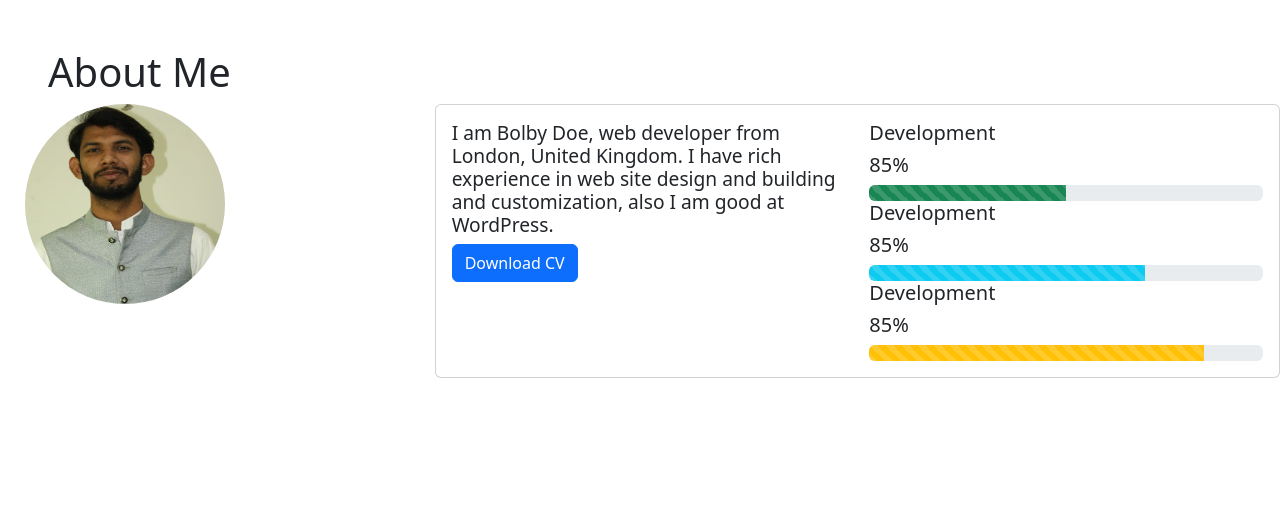
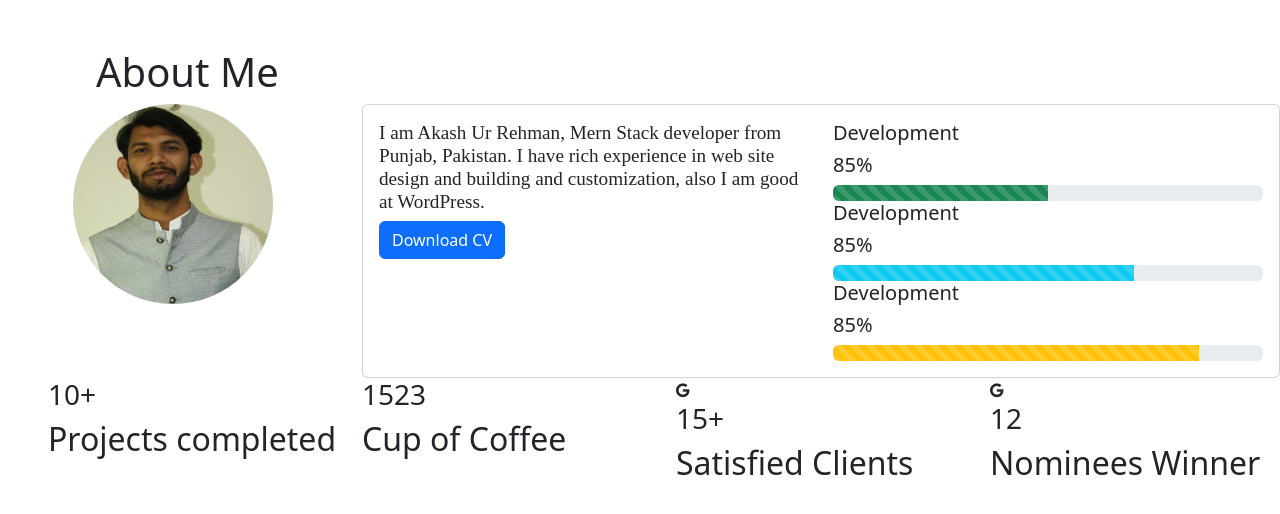
Before and after one commit to akashurrehman/Akashurrehman-portfolio, a React (Create React App) app: page /about in a window 1280 px wide. Shown: the top 514 px of the page. Built offline with nearby package versions, Linux system fonts and the light colour scheme.

Commit message:
components add

```diff
--- a/src/components/About.js
+++ b/src/components/About.js
@@ -5,26 +5,26 @@ import ProgressBar from 'react-bootstrap/ProgressBar';
 
 function About() {
     return (
-        <div className="pt-5 pl-5" >
+        <div className="pt-5" style={{paddingLeft:"3rem"}} id="about">
            <Col xs={12}>
                 <h1 style={{paddingLeft:"3rem"}}>
                     About Me
                 </h1>
             </Col>
             <Row>
-                <Col xs={12} md={4}>
+                <Col xs={12} md={3}>
                     <div className="circle-image-container">
                         <img src={profileimg} alt="My Image" className="circle-image" />
                     </div>
                 </Col>
-                <Col xs={12} md={8}>
+                <Col xs={12} md={9}>
                     <Card>
                         <Card.Body>
                             <Row>
                                 <Col>
                                     <div style={{ height: '100%' }}>
-                                        <h1 style={{fontSize:"1.2rem"}}>
-                                        I am Bolby Doe, web developer from London, United Kingdom. I have rich experience in web site design and building and customization, also I am good at WordPress.
+                                        <h1 style={{fontSize:"1.2rem", fontFamily:"serif"}}>
+                                        I am Akash Ur Rehman, Mern Stack developer from Punjab, Pakistan. I have rich experience in web site design and building and customization, also I am good at WordPress.
                                         </h1>
                                         <Button style={{}} onClick={console.log("Download CV FROM BACKEND")}>
                                             Download CV
@@ -43,7 +43,6 @@ function About() {
                                             <h5>85%</h5>
                                         <ProgressBar striped variant="info" now={70} />
                                         </div>
-
                                         <div style={{ display: 'flex', flexDirection: 'column', justifyContent: 'space-between'}}>
                                             <h5>Development</h5>
                                             <h5>85%</h5>
@@ -56,6 +55,36 @@ function About() {
                     </Card>
                 </Col>
             </Row>
+            <Row>
+                <Col xs={12} md={3}>
+                    <div className="circle-img-container">
+                    <i className="fa-brands fa-gripfire" />
+                        <h3>10+</h3>
+                        <h2>Projects completed</h2>
+                    </div>
+                </Col>
+                <Col xs={12} md={3}>
+                    <div className="circle-img-container">
+                        <i className="fa-solid fa-mug-hot" />
+                        <h3>1523</h3>
+                        <h2>Cup of Coffee</h2>
+                    </div>
+                </Col>
+                <Col xs={12} md={3}>
+                    <div className="circle-img-container">
+                        <i className="fa fa-google"/>
+                        <h3>15+</h3>
+                        <h2>Satisfied Clients</h2>
+                    </div>
+                </Col>
+                <Col xs={12} md={3}>
+                    <div className="circle-img-container">
+                        <i className="fa fa-google"/>
+                        <h3>12</h3>
+                        <h2>Nominees Winner</h2>
+                    </div>
+                </Col>
+            </Row>
         </div>
     );
 };
--- /dev/null
+++ b/src/components/Experience.js
@@ -0,0 +1,57 @@
+import React from 'react';
+import { Card, Col,Row } from 'react-bootstrap';
+
+function Experience() {
+
+    return (
+        <div className="pt-5" style={{paddingLeft:"3rem"}} id="Experience">
+            <Row>
+                <Col xs={12}>
+                    <h3>Experience</h3>
+                </Col>
+            </Row>
+            <Row>
+                <Col xs={12} md={6}>
+                    <Card>
+                        <div className='Bachelors'>
+                            <h2>2019-Present</h2>
+                            <h1>Bachelor's Degree</h1>
+                            <p>lorem</p>
+                        </div>
+                        <div className='Bachelors'>
+                            <h2>2019-Present</h2>
+                            <h1>Bachelor's Degree</h1>
+                            <p>lorem</p>
+                        </div>
+                        <div className='Bachelors'>
+                            <h2>2019-Present</h2>
+                            <h1>Bachelor's Degree</h1>
+                            <p>lorem</p>
+                        </div>
+                    </Card>
+                </Col>
+                <Col xs={12} md={6}>
+                <Card>
+                        <div className='Bachelors'>
+                            <h2>2019-Present</h2>
+                            <h1>Bachelor's Degree</h1>
+                            <p>lorem</p>
+                        </div>
+                        <div className='Bachelors'>
+                            <h2>2019-Present</h2>
+                            <h1>Bachelor's Degree</h1>
+                            <p>lorem</p>
+                        </div>
+                        <div className='Bachelors'>
+                            <h2>2019-Present</h2>
+                            <h1>Bachelor's Degree</h1>
+                            <p>lorem</p>
+                        </div>
+                    </Card>
+                </Col>
+            </Row>
+        </div>
+    );
+}
+
+export default Experience;
--- a/src/components/Home.js
+++ b/src/components/Home.js
@@ -4,6 +4,8 @@ import Sidebar from "./Sidebar";
 import './../Styles/styles.css'
 import profileimg from './../Images/new.jpg'
 import About from "./About";
+import Services from "./Services";
+import Experience from "./Experience";
 const Home = props => {
   const [textIndex, setTextIndex] = useState(0);
   const text = 'DEVELOPER';
@@ -61,6 +63,12 @@ const Home = props => {
       <section id="about">
       <About />
       </section>
+      <section id="Services">
+        <Services />
+      </section>
+      <section id="Experience">
+        <Experience />
+      </section>
     </Col>
   </Row>
   </Container>
--- /dev/null
+++ b/src/components/Services.js
@@ -0,0 +1,56 @@
+import React from 'react';
+import {Card, Col, Row} from 'react-bootstrap';
+
+function Services() {
+    return (
+        <div className="pt-5" style={{paddingLeft:"3rem"}} id="Services">
+            <Row>
+                <Col xs={12}>
+                    <h2>Services</h2>
+                </Col>
+            </Row>
+            <Row>
+                <Col xs={12} md={4}>
+                    <Card style={{justifyContent:"center", textAlign:"center", backgroundColor:"#6c6ce5"}}>
+                        <Card.Header>
+                            <Card.Img src='' alt='logo-1'/>
+                        </Card.Header>
+                        <Card.Title>
+                            UI/UX design
+                        </Card.Title>
+                        <Card.Body>
+                            lorem ipsum
+                        </Card.Body>
+                    </Card>
+                </Col>
+                <Col xs={12} md={4} >
+                    <Card style={{justifyContent:"center", textAlign:"center", backgroundColor:"#f9d74c"}}>
+                        <Card.Header>
+                            <Card.Img src='' alt='logo-2'/>
+                        </Card.Header>
+                        <Card.Title>
+                            Web Development
+                        </Card.Title>
+                        <Card.Body>
+                            lorem ipsum
+                        </Card.Body>
+                    </Card>
+                </Col>
+                <Col xs={12} md={4}>
+                    <Card style={{justifyContent:"center", textAlign:"center",backgroundColor:"#f97b8b"}}>
+                        <Card.Header>
+                            <Card.Img src='' alt='logo-3'/>
+                        </Card.Header>
+                        <Card.Title>
+                            Mobile App Development
+                        </Card.Title>
+                        <Card.Body>
+                            lorem ipsum
+                        </Card.Body>
+                    </Card>
+                </Col>
+            </Row>
+        </div>
+    );
+};
+export default Services;
--- a/src/components/Sidebar.js
+++ b/src/components/Sidebar.js
@@ -13,7 +13,7 @@ const Sidebar = () => {
   return (
     <div className="sticky-top position-fixed" style={{ display: 'flex', height: '100vh', paddingLeft:"45px"}} id="sticky-sidebar">
       <CDBSidebar textColor="#FFFFFF" backgroundColor="#353353"   breakpoint={720} >
-      <CDBSidebarHeader prefix={<i className="fa fa-bars fa-large"></i>}>
+      <CDBSidebarHeader>
             <NavLink exact to="/HomeScreen" activeClassName="activeClicked">
               <CDBSidebarMenuItem style={{paddingBottom:"50px",color:"#E0E0E5"}}>AUR</CDBSidebarMenuItem>
             </NavLink>
```
Also changed, not shown: src/components/Blog.js (added), src/components/Contact.js (added), src/components/Work.js (added).
